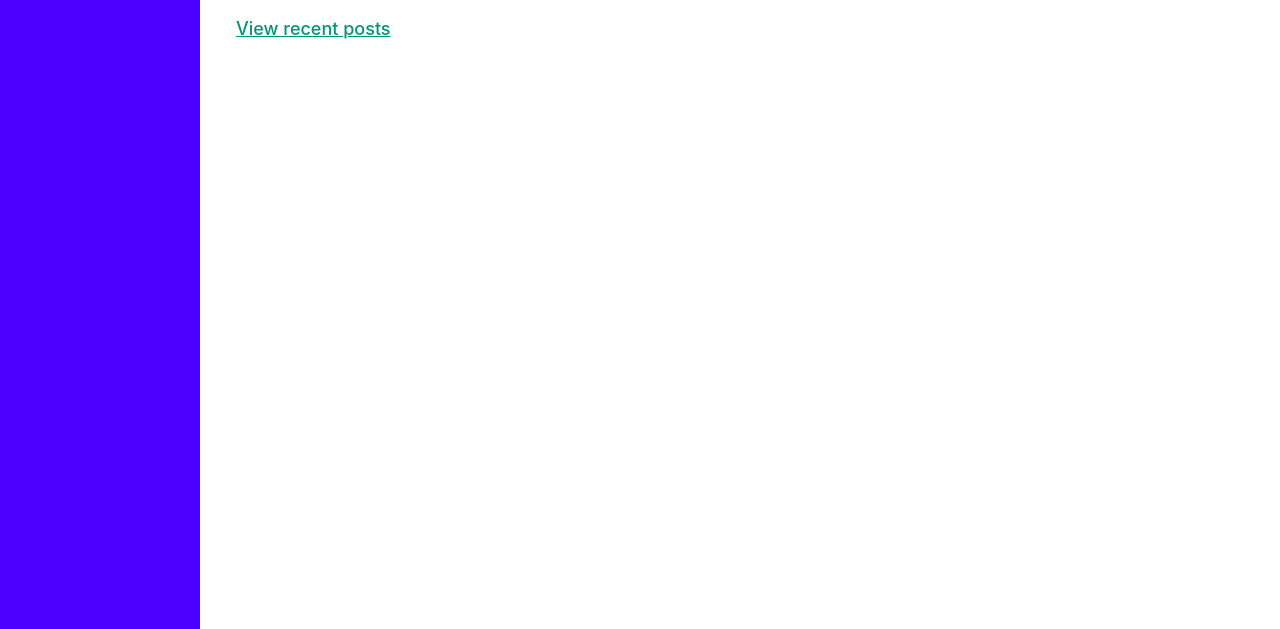
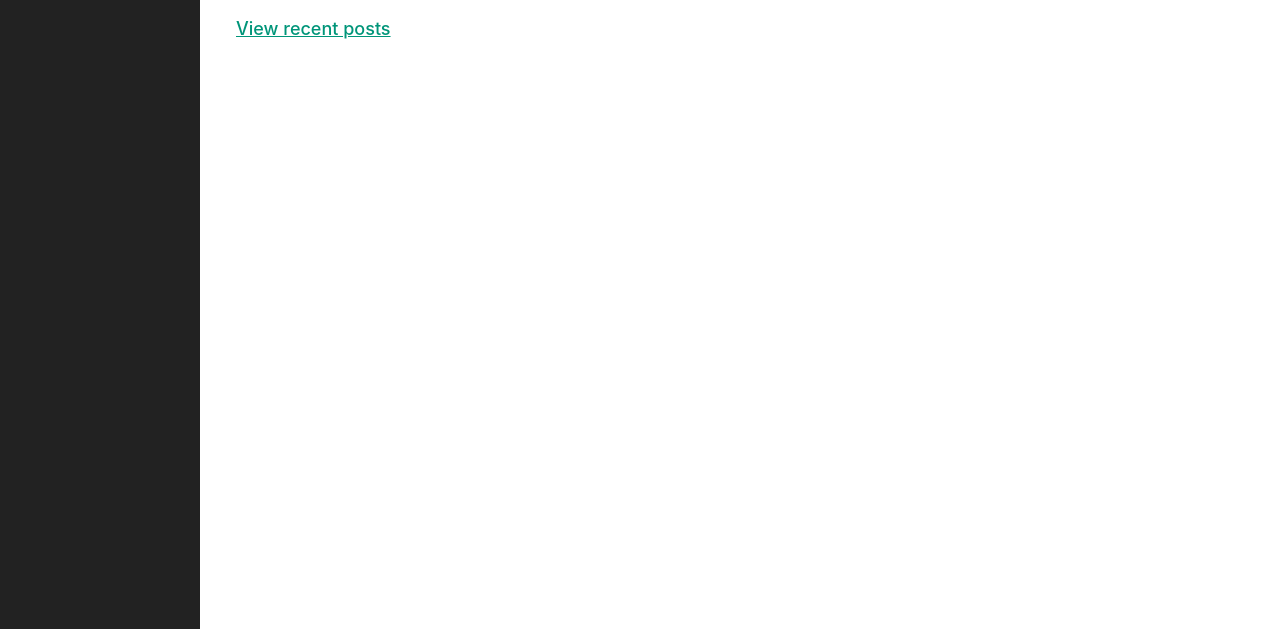
Before and after one commit to Lazeeerrrr/simple_spa, a website with bundled scripts: page frontend/index.html in a window 1280 px wide. Shown: the part 171-800 px from the top of the page. Built offline with nearby package versions, Linux system fonts and the light colour scheme.

Commit message:
Come back to old color

```diff
--- a/frontend/static/css/index.css
+++ b/frontend/static/css/index.css
@@ -11,7 +11,7 @@ body {
     left: 0;
     width: var(--nav-width);
     height: 100vh;
-    background: #4c00ff;
+    background: #222222;
 }
 
 .nav__link {
```
